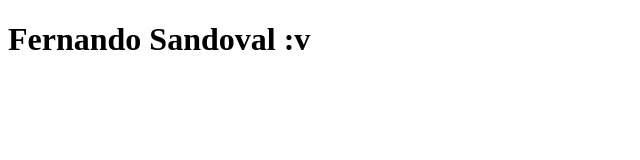
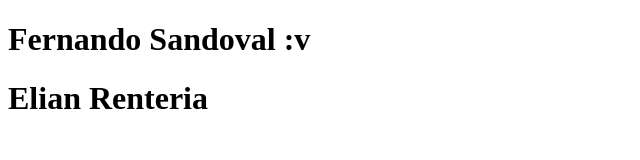
Before and after one commit to Elian2300/Elian_Renteria, a plain HTML site: page index.html in a window 1280 px wide. Shown: the whole page, without its empty margins (0-640 px from the left). Drawn offline with Linux system fonts and the light colour scheme.

Commit message:
Conflictos resueltos

```diff
--- a/index.html
+++ b/index.html
@@ -7,5 +7,6 @@
 </head>
 <body>
     <h1>Fernando Sandoval :v </h1>
+    <h1>Elian Renteria</h1>
 </body>
 </html>
```
